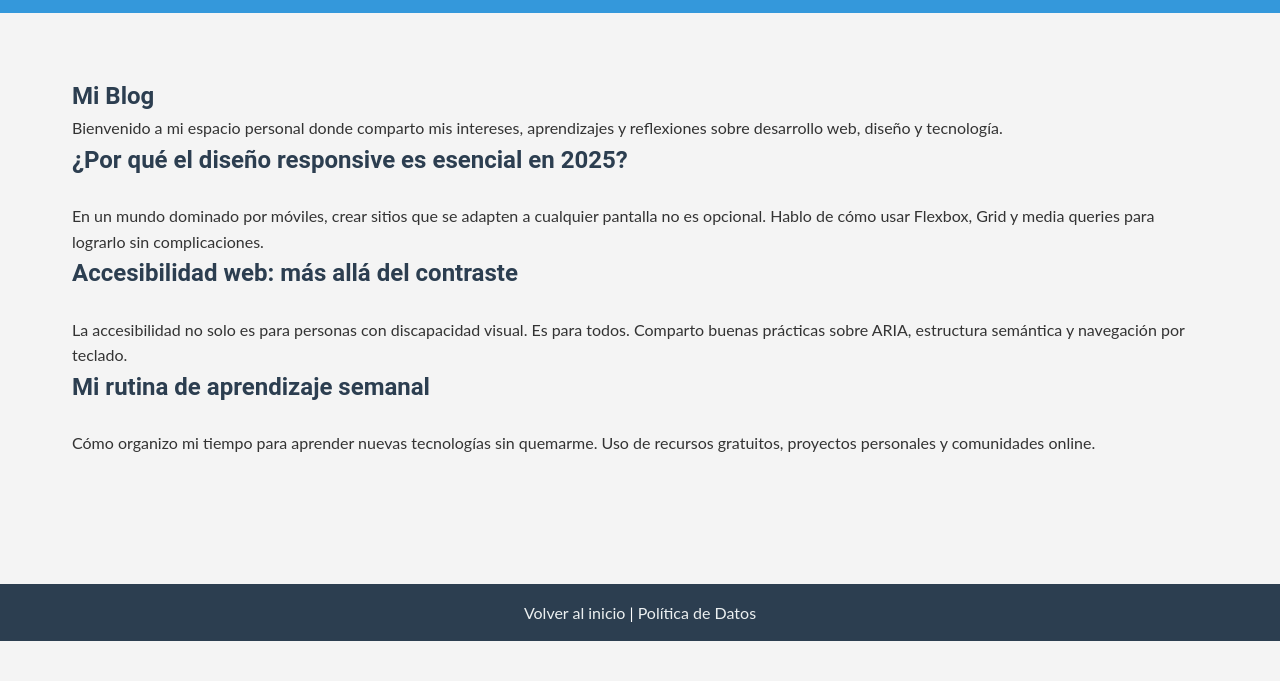
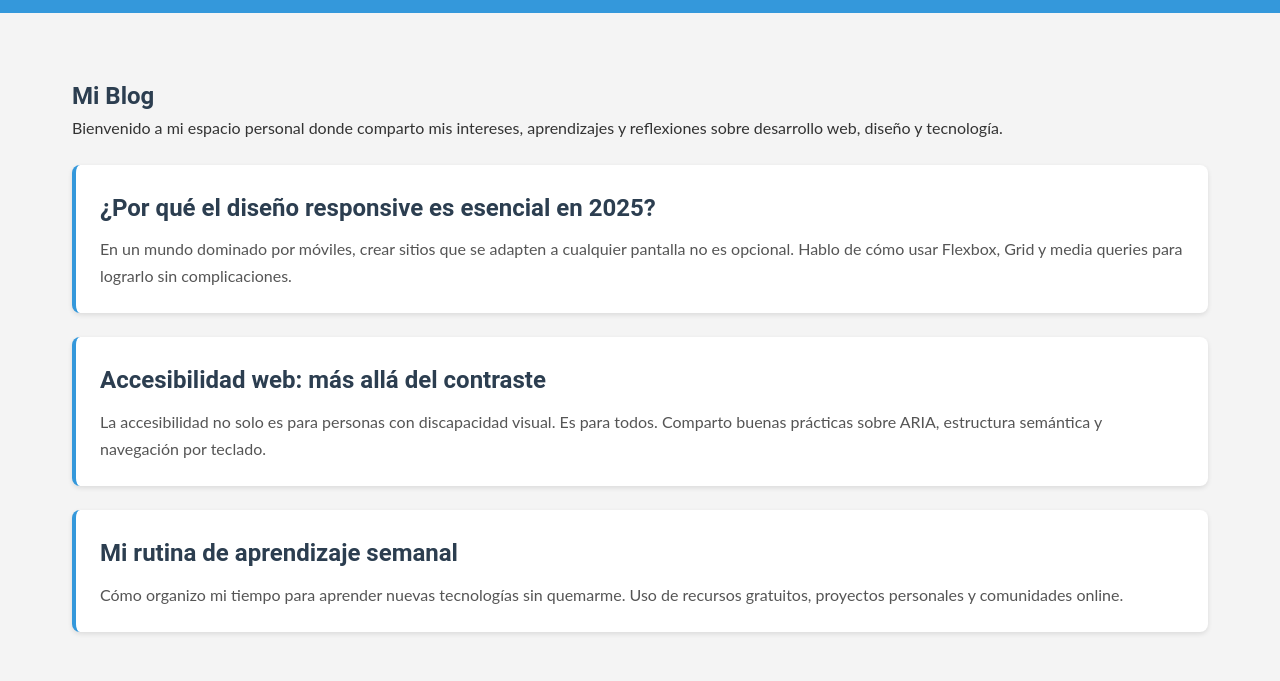
Before and after one commit to shaeongit/johndoeweb, a plain HTML site: page blog.html in a window 1280 px wide. Shown: the part 119-800 px from the top of the page. Drawn offline with Linux system fonts and the light colour scheme.

Commit message:
blog.css y fotos proyectos
Añado los css del blog y las fotos de los proyectos de https://unsplash.com

```diff
--- a/assets/css/style.css
+++ b/assets/css/style.css
@@ -240,3 +240,23 @@ footer a:hover {
 .cookie-popup button:hover {
   background-color: #2980b9;
 }
+
+/* Estilo para los artículos del blog */
+.blog-post {
+  background: white;
+  padding: 1.5rem;
+  border-radius: 8px;
+  margin: 1.5rem 0;
+  box-shadow: 0 2px 5px rgba(0,0,0,0.1);
+  border-left: 4px solid #3498db;
+}
+
+.blog-post h2 {
+  color: #2c3e50;
+  margin-bottom: 0.5rem;
+}
+
+.blog-post p {
+  color: #555;
+  line-height: 1.7;
+}
```
Also changed, not shown: assets/images/project1.jpg (added), assets/images/project2.jpg (added), assets/images/project3.jpg (added).
